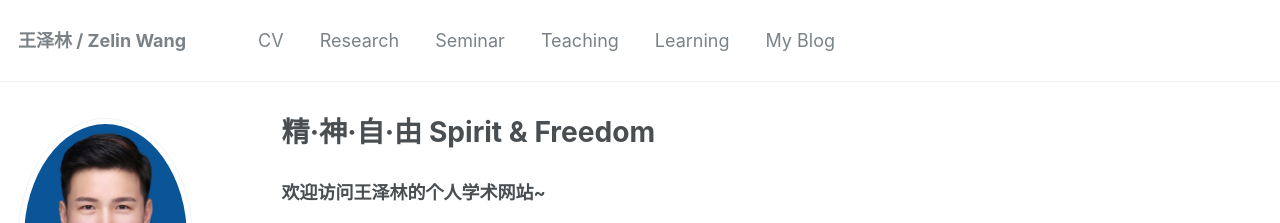
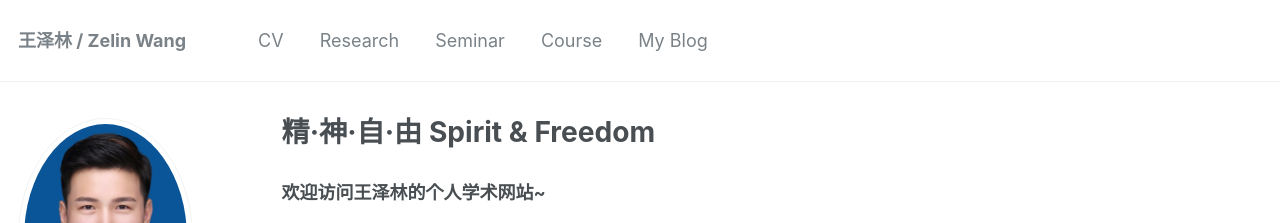
Before and after one commit to ColinWangZelin/colinwangzelin.github.io, a Jekyll site: the page built from index.md, in a window 1280 px wide and 978 px high. Shown: the top 223 px of the window. Built offline with Jekyll 4.4.1, drawn with Linux system fonts in a browser that asks for light colours; some web fonts are replaced; some of the changed lines change nothing that is shown.

Commit message:
Update navigation.yml

```diff
--- a/_data/navigation.yml
+++ b/_data/navigation.yml
@@ -12,11 +12,14 @@ main:
 #   - title: "Talks"
 #     url: /talks/
 
-  - title: "Teaching"
-    url: /teaching/
+#   - title: "Teaching"
+#     url: /teaching/
 
-  - title: "Learning"
-    url: /learning/
+  - title: "Course"
+    url: /course/
+
+#  - title: "Learning"
+#    url: /learning/
 
 #   - title: "Portfolio"
 #     url: /portfolio/
```
